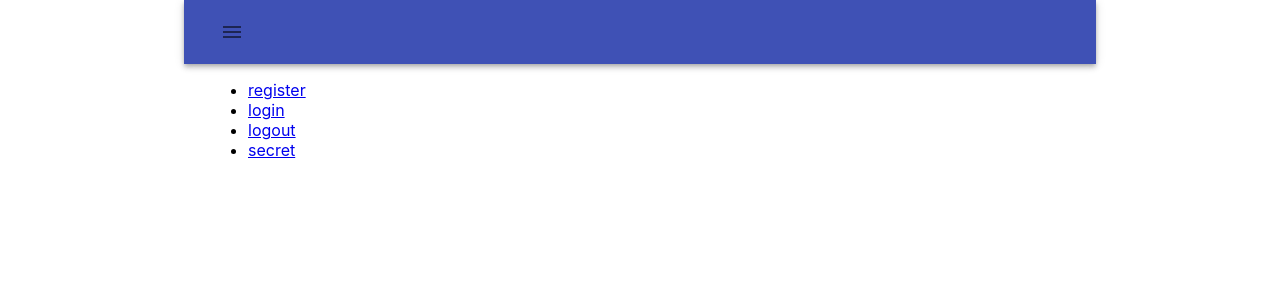
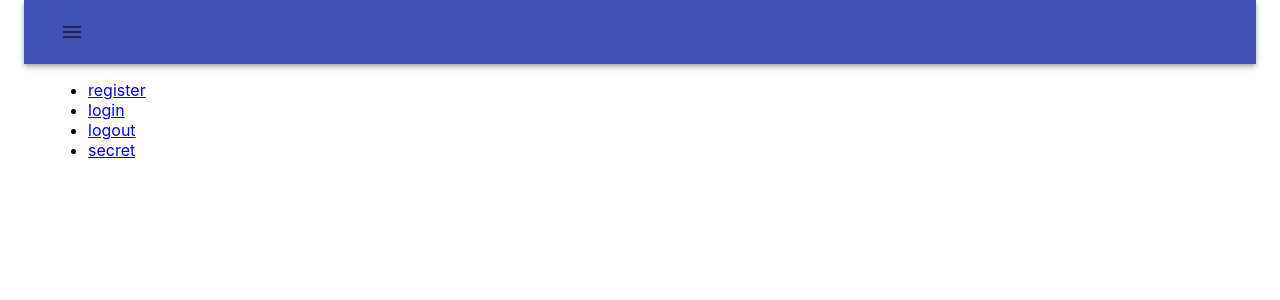
Before and after one commit to rasm47/bathroom-wall-webclient, a React (Create React App) app: page / in a window 1280 px wide. Shown: the top 300 px of the page. Built offline with nearby package versions, Linux system fonts and the light colour scheme.

Commit message:
Remove width limit from main container

```diff
--- a/src/App.js
+++ b/src/App.js
@@ -97,7 +97,7 @@ class App extends React.Component {
 
   render() {
     return (
-      <Container component="main" maxWidth="md">
+      <Container component="main" >
 
         <MyMenuBar
           homeClick={() => {
```
